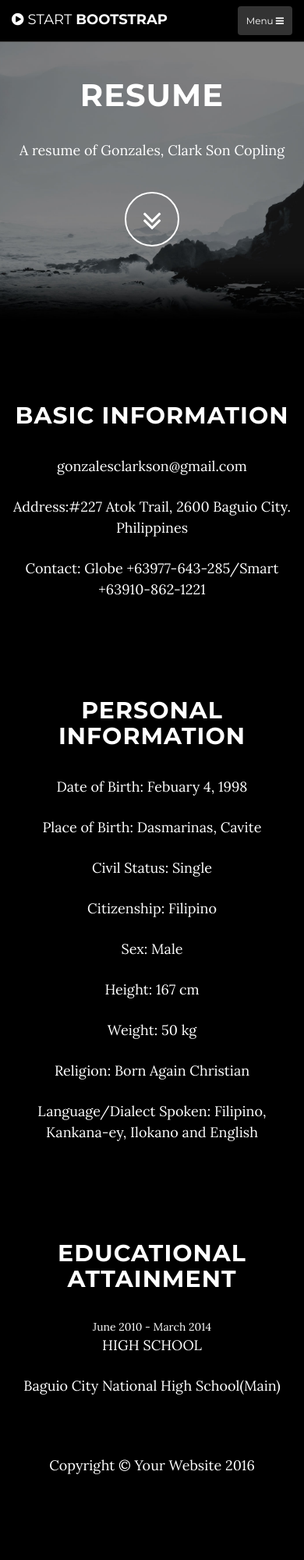
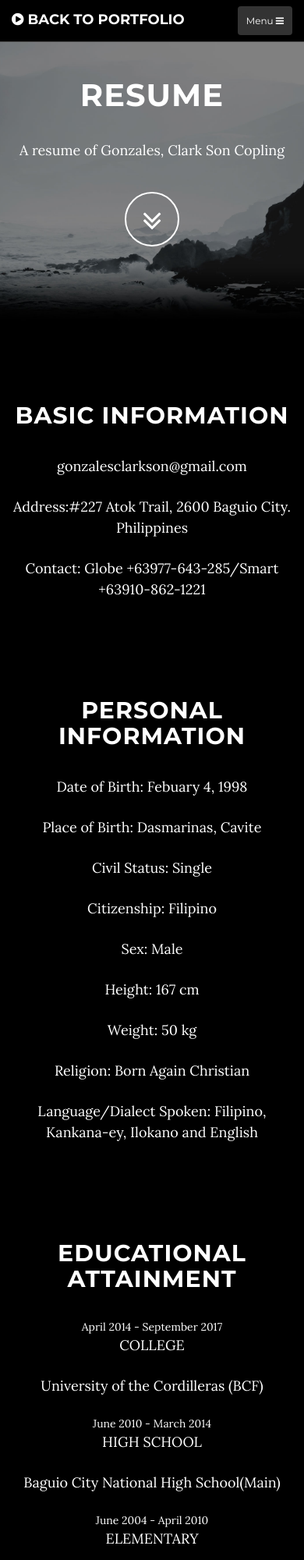
Before and after one commit to clarksongonzales/Resume, a website: page index.html in a window 390 px wide. Shown: the top 2000 px of the page at 78% size. Before the commit the page ends 1942 px from the top, so only its background shows below. Drawn offline with nearby package versions, Linux system fonts and the light colour scheme; some packages are replaced by stand-ins of ours.

Commit message:
Update index.html

```diff
--- a/index.html
+++ b/index.html
@@ -40,9 +40,8 @@
                 <button type="button" class="navbar-toggle" data-toggle="collapse" data-target=".navbar-main-collapse">
                     Menu <i class="fa fa-bars"></i>
                 </button>
-                <a class="navbar-brand page-scroll" href="#page-top">
-                    <i class="fa fa-play-circle"></i> <span class="light">Start</span> Bootstrap
-                </a>
+                <a class="navbar-brand page-scroll" href="https://clarksongonzales.github.io/Portfolio/">
+                    <i class="fa fa-play-circle"></i> Back to Portfolio</a>
             </div>
 
             <!-- Collect the nav links, forms, and other content for toggling -->
@@ -124,11 +123,21 @@
                 <div class="col-lg-8 col-lg-offset-2">
                     <h2>EDUCATIONAL ATTAINMENT</h2>
                 </div>
-               <div class="row">
-      <div class="col-md-6">June 2010 - March 2014</div>
-                   <div class="col-md-6"><p>HIGH SCHOOL</p>
-                       <p>Baguio City National High School(Main)</p></div>
-    </div>
+                <div class="row">
+                    <div class="col-md-6">April 2014 - September 2017</div>
+                    <div class="col-md-6"><p>COLLEGE</p>
+                    <p>University of the Cordilleras (BCF)</p></div>
+                </div>
+                <div class="row">
+                    <div class="col-md-6">June 2010 - March 2014</div>
+                    <div class="col-md-6"><p>HIGH SCHOOL</p>
+                    <p>Baguio City National High School(Main)</p></div>
+                </div>
+                <div class="row">
+                    <div class="col-md-6">June 2004 - April 2010</div>
+                    <div class="col-md-6"><p>ELEMENTARY</p>
+                    <p>Fort Del Pilar Elementary School (FDPES)</p></div>
+                </div>
             </div>
         </div>
     </section>
```
